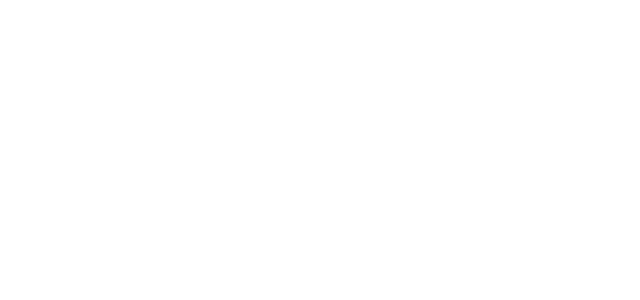
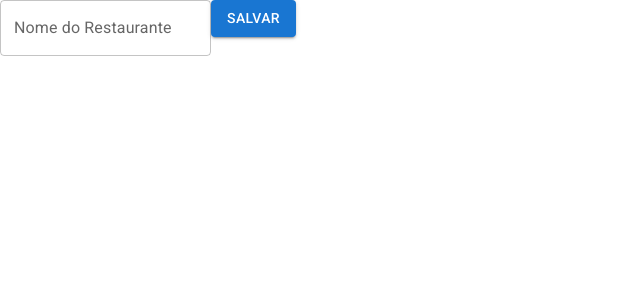
Before and after one commit to lilcatchya/alfood, a React (Create React App) app: page /admin/restaurantes/novo in a window 1280 px wide. Before the commit this address had no page. Shown: the top 300 px of the page, without its empty margins (0-640 px from the left). Built offline with nearby package versions, Linux system fonts and the light colour scheme.

Commit message:
cadastrando restaurantes

```diff
--- a/src/App.tsx
+++ b/src/App.tsx
@@ -1,7 +1,8 @@
 import { Routes, Route } from 'react-router-dom';
 import Home from './paginas/Home';
 import VitrineRestaurantes from './paginas/VitrineRestaurantes';
-import AdministracaoRestaurantes from './paginas/Administracao/Restaurantes';
+import AdministracaoRestaurantes from './paginas/Administracao/Restaurantes/AdministracaoRestaurante';
+import FormularioRestaurante from './paginas/Administracao/FormularioRestaurante';
 
 function App() {
 
@@ -10,6 +11,7 @@
       <Route path="/" element={<Home />} />
       <Route path="/restaurantes" element={<VitrineRestaurantes />} />
       <Route path="/admin/restaurantes" element={<AdministracaoRestaurantes />} />
+      <Route path="/admin/restaurantes/novo" element={<FormularioRestaurante />} />
     </Routes>
   );
 }
--- /dev/null
+++ b/src/paginas/Administracao/FormularioRestaurante.tsx
@@ -0,0 +1,31 @@
+import { TextField, Button } from "@mui/material"
+import { useState } from "react"
+import axios from "axios"
+
+const FormularioRestaurante = () => {
+
+  const [nomeRestaurante, setNomeRestaurante] = useState('')
+
+  const aoSubmeterForm = (evento: React.FormEvent<HTMLFormElement>) => {
+    evento.preventDefault()
+
+    axios.post('http://localhost:8000/api/v2/restaurantes/', { nome: nomeRestaurante })
+    .then(() => {
+      alert(`"${nomeRestaurante}" cadastrado com sussalex`)
+    })
+  }
+
+  return (
+    <form onSubmit={aoSubmeterForm}>
+      <TextField
+        value={nomeRestaurante}
+        onChange={evento => setNomeRestaurante(evento.target.value)}
+        label="Nome do Restaurante"
+        variant="outlined"
+      />
+      <Button type="submit" variant="contained">Salvar</Button>
+    </form>
+  )
+}
+
+export default FormularioRestaurante
```
Also changed, not shown: src/paginas/Administracao/Restaurantes/AdministracaoRestaurante.tsx (renamed from src/paginas/Administracao/Restaurantes/index.tsx).
